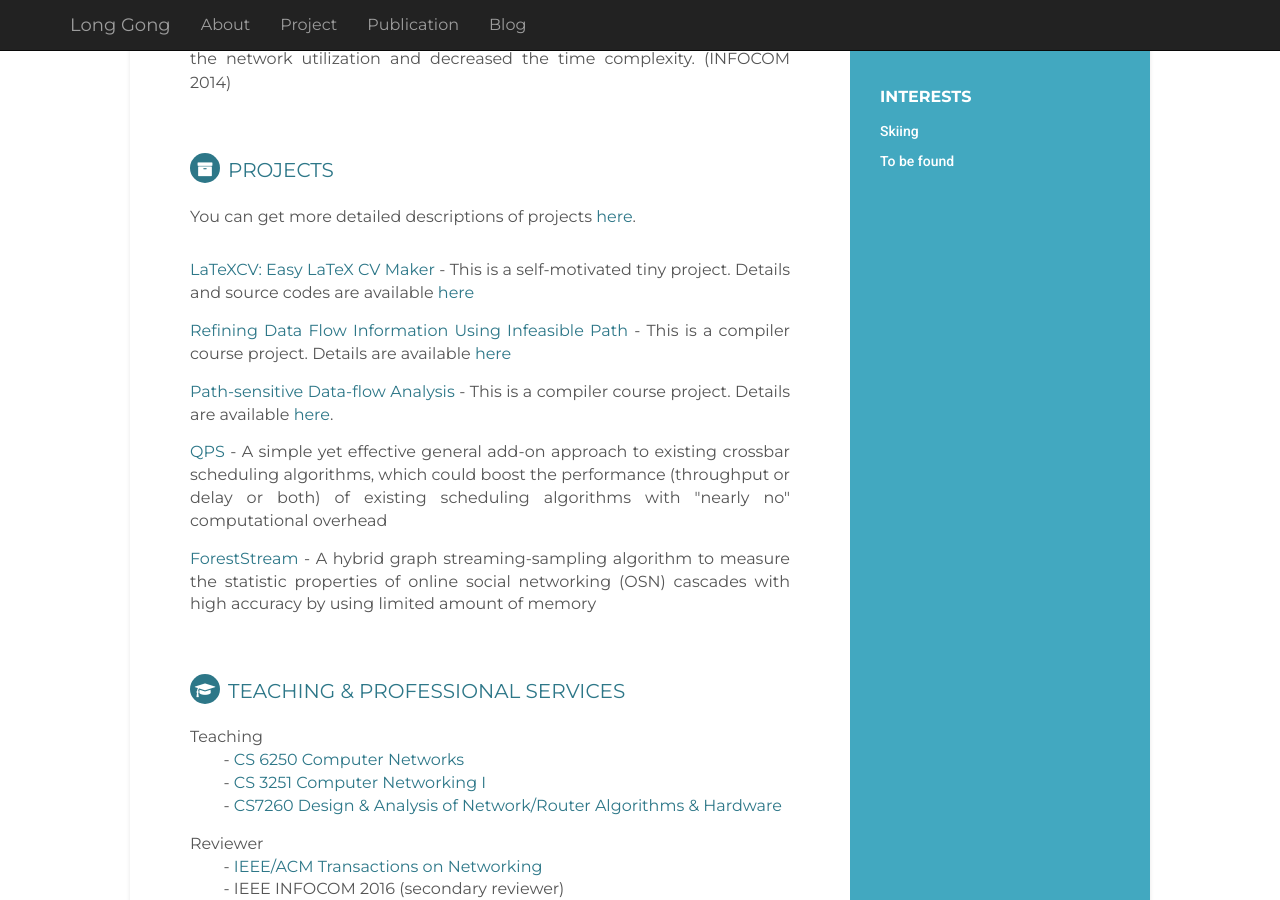
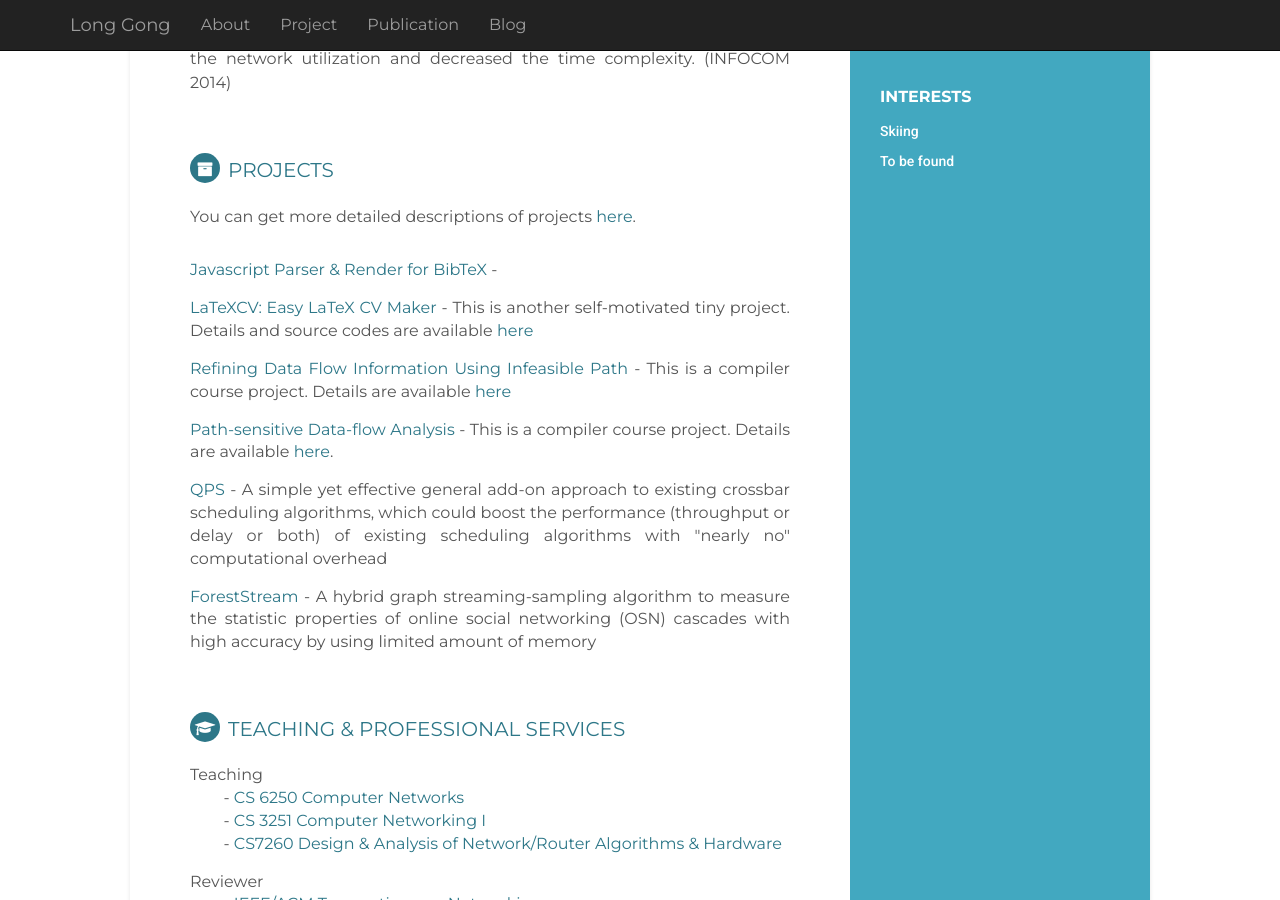
Before and after one commit to lgong30/lgong30.github.io, a Jekyll site: the page built from _pages/01_about.md, in a window 1280 px wide and 900 px high, scrolled down 854 px. Built offline with Jekyll 4.4.1, drawn with Linux system fonts in a browser that asks for light colours; nearby versions of some CDN libraries; comment, search, counter and statistics services are not loaded.

Commit message:
fix a few typos

```diff
--- a/_config.yml
+++ b/_config.yml
@@ -224,15 +224,19 @@
     description: Designed a novel virtual network embedding algorithm, which increased the network utilization and decreased the time complexity. (INFOCOM 2014)
 
 projects:
-  - proj5:
+  - proj6:
+    name: "Javascript Parser & Render for BibTeX"
+    url: "https://github.com/long-gong/vue-bibtex.git"
+  - proj5: This is a self-motivated tiny project. Details and source codes are available <a href="https://github.com/long-gong/vue-bibtex.git" target="_blank">here</a>
     name: "LaTeXCV: Easy LaTeX CV Maker"
-    description: This is a self-motivated tiny project. Details and source codes are available <a herf="https://github.com/long-gong/latexcv" target="_blank">here</a>
+    url: "https://github.com/long-gong/latexcv"
+    description: This is another self-motivated tiny project. Details and source codes are available <a href="https://github.com/long-gong/latexcv" target="_blank">here</a>
   - proj4:
     name: Refining Data Flow Information Using Infeasible Path
-    description: This is a compiler course project. Details are available <a herf="https://github.com/saber-dragon/DemandDrivenDefUseAnalysis" target="_blank">here</a>
+    description: This is a compiler course project. Details are available <a href="https://github.com/saber-dragon/DemandDrivenDefUseAnalysis" target="_blank">here</a>
   - proj3:
     name: Path-sensitive Data-flow Analysis
-    description: This is a compiler course project. Details are available <a herf="https://github.com/saber-dragon/PathSensitiveDataAnalysis" target="_blank">here</a>.
+    description: This is a compiler course project. Details are available <a href="https://github.com/saber-dragon/PathSensitiveDataAnalysis" target="_blank">here</a>.
   - proj2:
     name: QPS
     description: A simple yet effective general add-on approach to existing crossbar scheduling algorithms, which could boost the performance (throughput or delay or both) of existing scheduling algorithms with "nearly no" computational overhead
```
